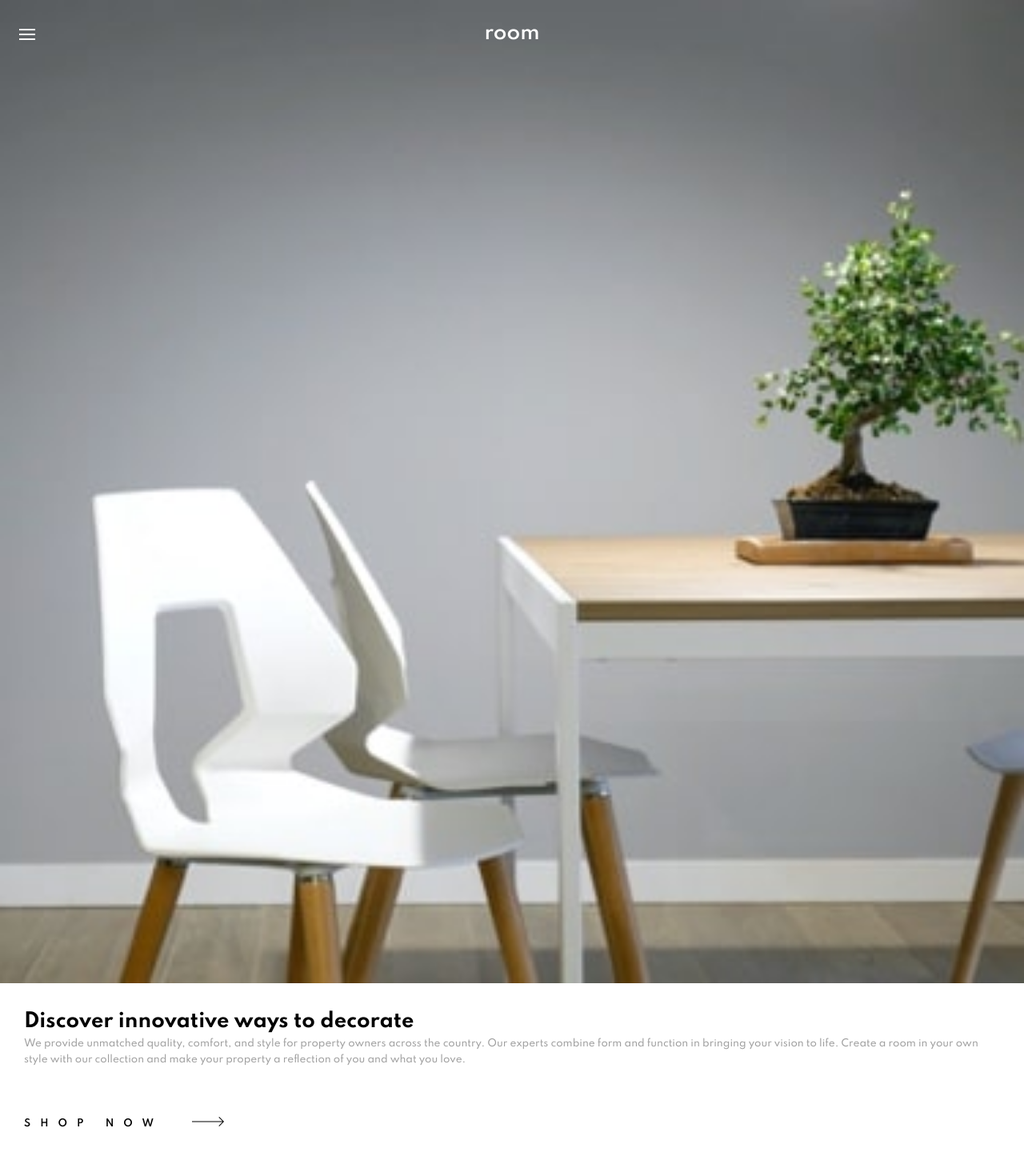
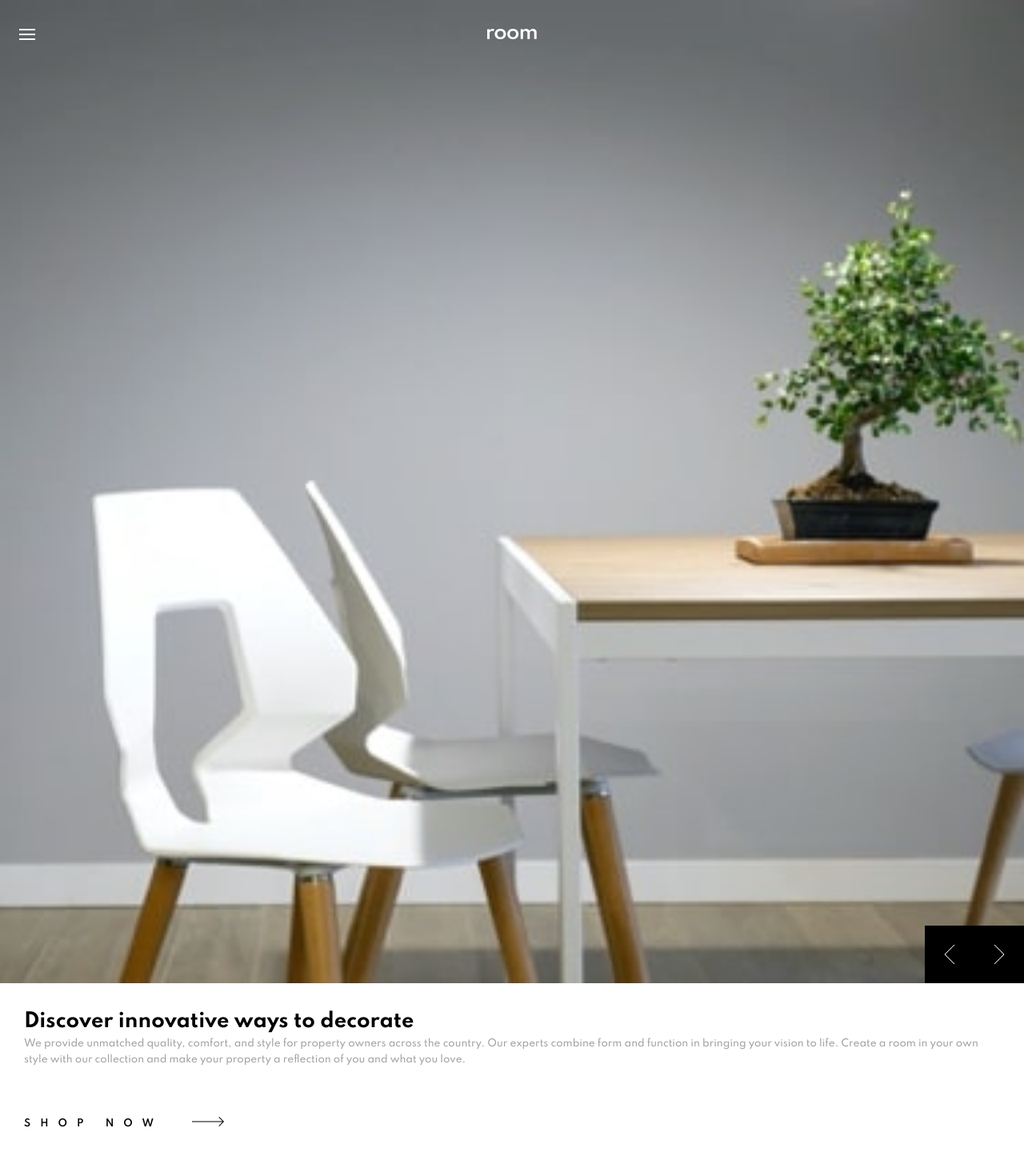
Before and after one commit to puyanwei/fe-practice, a React (Create React App) app: page /furniture-shop in a window 1280 px wide. Shown: the top 1470 px of the page at 80% size. Built offline with nearby package versions, Linux system fonts and the light colour scheme.

Commit message:
StyledIcon accepts Icons with styles without editing original Icon components

```diff
--- /dev/null
+++ b/src/components/furniture-shop/Carousel.tsx
@@ -0,0 +1,29 @@
+import StyledIcon from 'components/shared/StyledIcon';
+import IconAngleLeft from 'icons/furniture-shop-icons/IconAngleLeft';
+import IconAngleRight from 'icons/furniture-shop-icons/IconAngleRight';
+import IconHamburger from 'icons/furniture-shop-icons/IconHamburger';
+import LogoRoom from 'icons/furniture-shop-icons/LogoRoom';
+
+const Carousel = () => {
+  const images = [];
+  return (
+    <div className="relative">
+      <img
+        className="w-full my-4 mt-0"
+        src="images/mobile-image-hero-1.jpg"
+        alt=""
+      />
+      <StyledIcon icon={<IconHamburger />} styles="absolute top-6 left-4" />
+      <StyledIcon
+        icon={<LogoRoom />}
+        styles="absolute text-white font-semibold top-6 left-1/2 transform -translate-x-1/2"
+      />
+      <div className="bg-black absolute bottom-0 right-0 h-12">
+        <StyledIcon icon={<IconAngleLeft />} styles="inline-block m-4" />
+        <StyledIcon icon={<IconAngleRight />} styles="inline-block m-4" />
+      </div>
+    </div>
+  );
+};
+
+export default Carousel;
--- /dev/null
+++ b/src/components/shared/StyledIcon.tsx
@@ -0,0 +1,9 @@
+interface StyledIconProps {
+  styles?: string;
+  icon: JSX.Element;
+}
+const StyledIcon = ({ icon, styles = '' }: StyledIconProps) => (
+  <div className={styles}>{icon}</div>
+);
+
+export default StyledIcon;
--- a/src/pages/FurnitureShop.tsx
+++ b/src/pages/FurnitureShop.tsx
@@ -1,24 +1,13 @@
 import '../styles/furniture-shop/furniture-shop-styles.css';
 import 'tailwindcss/tailwind.css';
 import IconArrow from 'icons/furniture-shop-icons/IconArrow';
-import IconHamburger from 'icons/furniture-shop-icons/IconHamburger';
+import Carousel from 'components/furniture-shop/Carousel';
+import StyledIcon from 'components/shared/StyledIcon';
 
 const FurnitureShop = () => {
   return (
     <div className="furniture-shop">
-      <div className="relative">
-        <img
-          className="w-full my-4 mt-0"
-          src="images/mobile-image-hero-1.jpg"
-          alt=""
-        />
-        <div className="absolute top-6 left-4">
-          <IconHamburger />
-        </div>
-        <h3 className="absolute text-white font-semibold top-4 left-1/2 transform -translate-x-1/2">
-          room
-        </h3>
-      </div>
+      <Carousel />
       <div className="m-5">
         <h2 className="text-lg font-bold">
           Discover innovative ways to decorate
@@ -30,13 +19,11 @@ const FurnitureShop = () => {
           collection and make your property a reflection of you and what you
           love.
         </p>
-        <a href="/">
+        <a href="#">
           <span className="inline-block uppercase text-xxs mt-10 ml-0 mb-2 mr-6 tracking-xlg font-semibold no-underline text-black">
             Shop now
           </span>
-          <span className="inline-block">
-            <IconArrow />
-          </span>
+          <StyledIcon icon={<IconArrow />} styles="inline-block" />
         </a>
       </div>
       <img className="w-full my-10" src="images/image-about-dark.jpg" alt="" />
--- a/tailwind.config.js
+++ b/tailwind.config.js
@@ -4,6 +4,7 @@ module.exports = {
       grayDark: 'hsl(0, 0%, 63%)',
       grayVeryDark: 'hsl(0, 0%, 27%)',
       white: '#FFF',
+      black: '#000000',
     },
     letterSpacing: {
       xsm: '0.1rem',
```
Also changed, not shown: src/icons/furniture-shop-icons/IconAngleLeft.tsx (renamed from src/icons/furniture-shop-icons/IconAngleLeft.jsx), src/icons/furniture-shop-icons/IconAngleRight.tsx (renamed from src/icons/furniture-shop-icons/IconAngleRight.jsx), src/icons/furniture-shop-icons/IconArrow.tsx (renamed from src/icons/furniture-shop-icons/IconArrow.jsx), src/icons/furniture-shop-icons/IconClose.tsx (renamed from src/icons/furniture-shop-icons/IconClose.jsx), src/icons/furniture-shop-icons/IconHamburger.tsx (renamed from src/icons/furniture-shop-icons/IconHamburger.jsx), src/icons/furniture-shop-icons/LogoRoom.tsx (renamed from src/icons/furniture-shop-icons/LogoRoom.jsx).
